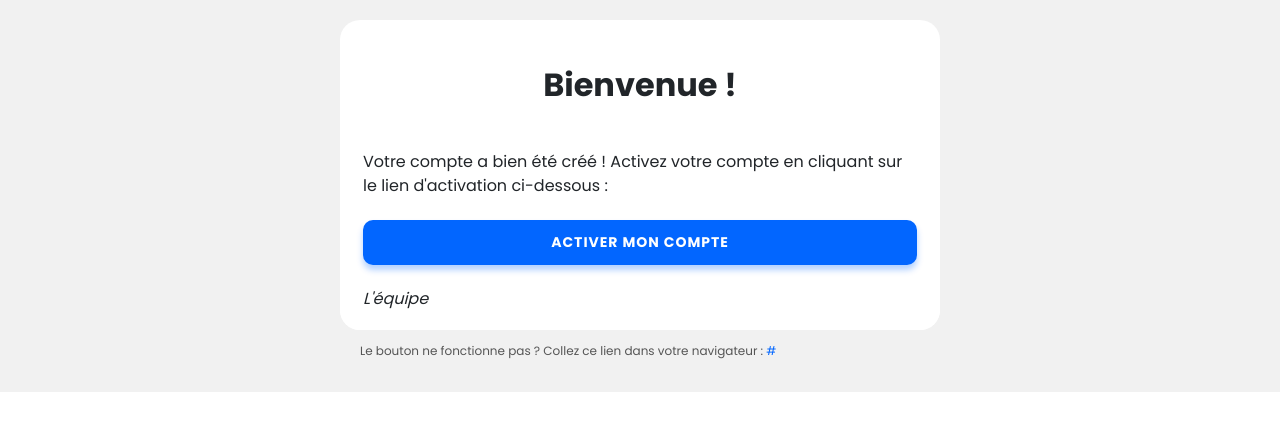
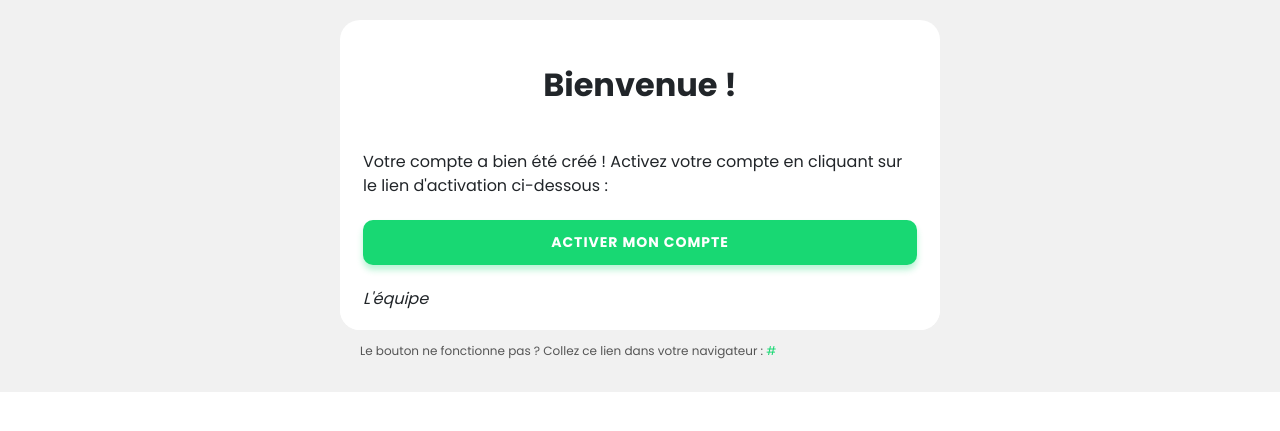
Before and after one commit to piRstone/eat-until-api, a Django app: template accounts/templates/activation/activation_link_body.html in a window 1280 px wide. Shown: the top 431 px of the page. Run offline with Django 3.2, Linux system fonts and the light colour scheme; the template is opened without the code that fills it: most values are stand-ins (such as "Sample title", 1, 10 or a date in 2020).

Commit message:
Update template with correct theme color

```diff
--- a/accounts/templates/activation/activation_link_body.html
+++ b/accounts/templates/activation/activation_link_body.html
@@ -18,7 +18,7 @@
     }
 
     a {
-      color: #0266ff;
+      color: #18D873;
       text-decoration: none;
     }
 
@@ -99,7 +99,7 @@
                                           style="display: block;
                                             height: 45px;
                                             text-align: center;
-                                            background-color: #0266ff;
+                                            background-color: #18D873;
                                             border-radius: 10px;
                                             color: #fff;
                                             text-transform: uppercase;
@@ -107,7 +107,7 @@
                                             letter-spacing: 1px;
                                             font-weight: bold;
                                             line-height: 45px;
-                                            box-shadow: 0 5px 6px rgba(2, 102, 255, 0.3);">
+                                            box-shadow: 0 5px 6px rgba(24, 216, 115, 0.3);">
                                           {% blocktrans %}
                                           Activer mon compte
                                           {% endblocktrans %}
--- a/accounts/templates/reset-password/reset_password_link_body.html
+++ b/accounts/templates/reset-password/reset_password_link_body.html
@@ -18,7 +18,7 @@
     }
 
     a {
-      color: #0266ff;
+      color: #18D873;
       text-decoration: none;
     }
 
@@ -99,7 +99,7 @@
                                           style="display: block;
                                             height: 45px;
                                             text-align: center;
-                                            background-color: #0266ff;
+                                            background-color: #18D873;
                                             border-radius: 10px;
                                             color: #fff;
                                             text-transform: uppercase;
@@ -107,7 +107,7 @@
                                             letter-spacing: 1px;
                                             font-weight: bold;
                                             line-height: 45px;
-                                            box-shadow: 0 5px 6px rgba(2, 102, 255, 0.3);">
+                                            box-shadow: 0 5px 6px rgba(24, 216, 115, 0.3);">
                                           {% blocktrans %}
                                           Réinitialiser mon mot de passe
                                           {% endblocktrans %}
```
